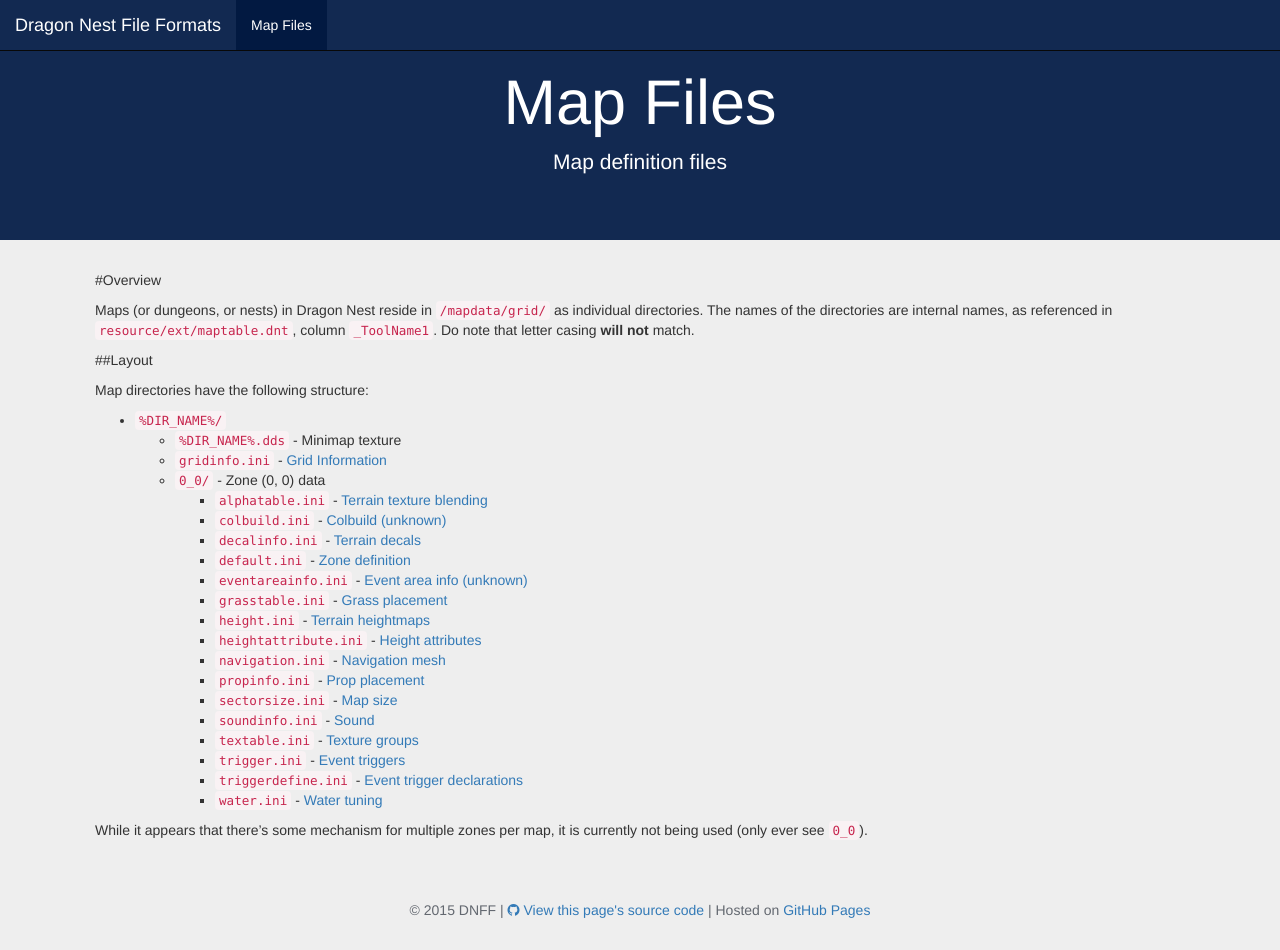
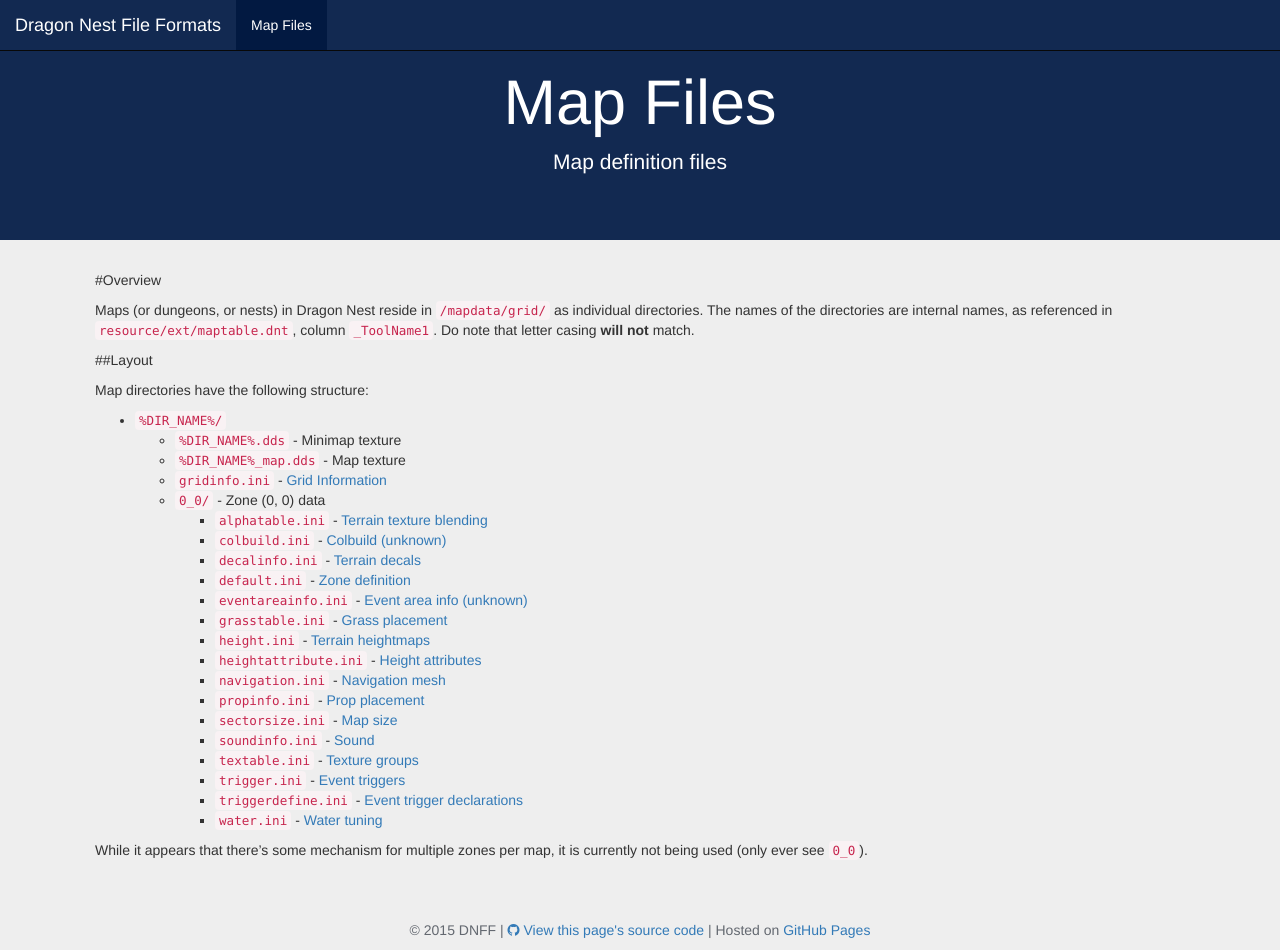
Before and after one commit to vincentzhang96/DragonNestFileFormats, a Jekyll site: the page built from files/map/index.md, in a window 1280 px wide and 950 px high. Built offline with Jekyll 4.4.1, drawn with Linux system fonts in a browser that asks for light colours; nearby versions of some CDN libraries; library files that are not in the unit come from our copies.

Commit message:
Add map texture

```diff
--- a/files/map/index.md
+++ b/files/map/index.md
@@ -18,6 +18,7 @@
 
 - `%DIR_NAME%/`
     - `%DIR_NAME%.dds` - Minimap texture
+    - `%DIR_NAME%_map.dds` - Map texture
     - `gridinfo.ini` - [Grid Information](gridinfo/)
     - `0_0/` - Zone (0, 0) data
         - `alphatable.ini` - [Terrain texture blending](terrainalpha/)
```
